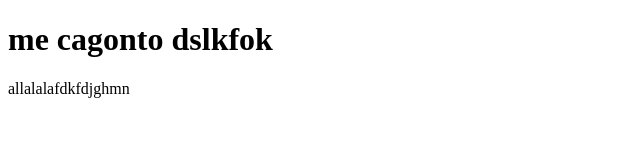
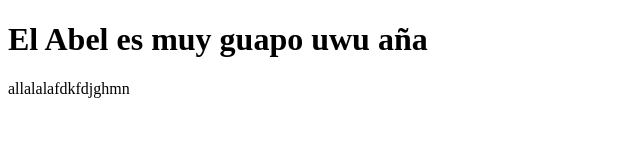
Before and after one commit to RubyEnoshima/Azure, a plain HTML site: page index.html in a window 1280 px wide. Shown: the whole page, without its empty margins (0-640 px from the left). Drawn offline with Linux system fonts and the light colour scheme.

Commit message:
ewkrfghjkf

```diff
--- a/index.html
+++ b/index.html
@@ -11,7 +11,7 @@
 </head>
 
 <body>
-    <h1>me cagonto dslkfok</h1>
+    <h1>El Abel es muy guapo uwu aña</h1>
     <p>allalalafdkfdjghmn</p>
 
     <script src="" async defer></script>
```
